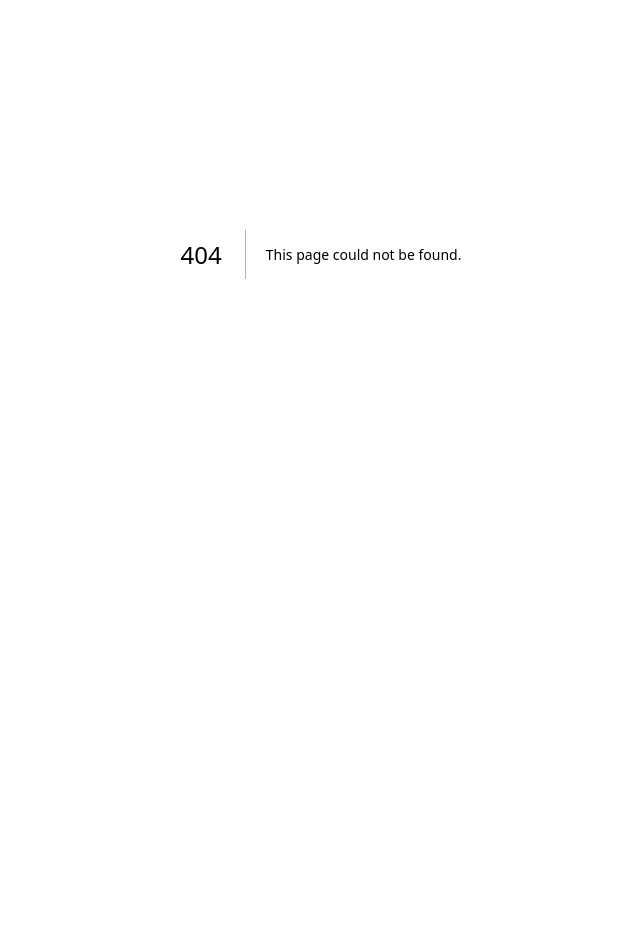
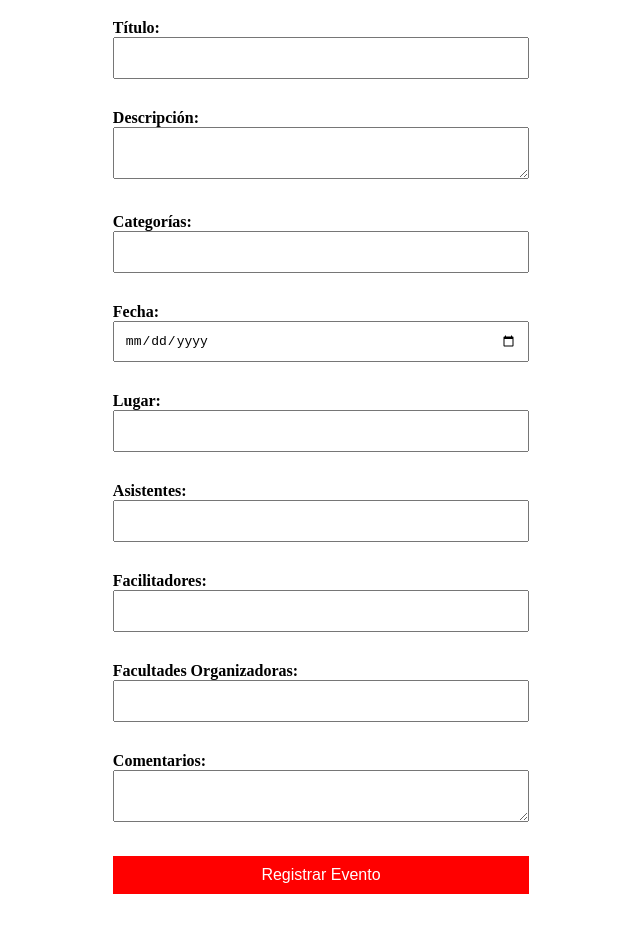
Before and after one commit to JuanJoseLL/sid-project, a Next.js app in the folder frontend/: page /events/register in a window 1280 px wide. Before the commit this address had no page. Shown: the part 146-1078 px from the top of the page, without its empty margins (319-959 px from the left). Before the commit the page ends 800 px from the top, so only its background shows below. Built offline with nearby package versions, Linux system fonts and the light colour scheme.

Commit message:
register event

```diff
--- /dev/null
+++ b/frontend/pages/events/register.tsx
@@ -0,0 +1,88 @@
+import { useState } from 'react';
+import { NextPage } from 'next';
+import Head from 'next/head';
+import styles from '../../styles/Home.module.css';
+
+const Register: NextPage = () => {
+  const [title, setTitle] = useState('');
+  const [description, setDescription] = useState('');
+  const [categories, setCategories] = useState('');
+  const [date, setDate] = useState('');
+  const [location, setLocation] = useState('');
+  const [attendees, setAttendees] = useState('');
+  const [facilitators, setFacilitators] = useState('');
+  const [organizingFaculties, setOrganizingFaculties] = useState('');
+  const [comments, setComments] = useState('');
+
+  const handleSubmit = (e: React.FormEvent) => {
+    e.preventDefault();
+    // Aquí se puede agregar la lógica para enviar los datos al backend
+    console.log({
+      title,
+      description,
+      categories,
+      date,
+      location,
+      attendees,
+      facilitators,
+      organizingFaculties,
+      comments
+    });
+  };
+
+  return (
+    <div className={styles.container}>
+      <Head>
+        <title>Registrar Evento</title>
+        <meta name="description" content="Registrar un nuevo evento" />
+        <link rel="icon" href="/favicon.ico" />
+      </Head>
+
+      <main className={styles.main}>
+        <h1 className={styles.title}>Registrar Nuevo Evento</h1>
+
+        <form onSubmit={handleSubmit} className={styles.form}>
+          <label>
+            Título:
+            <input type="text" value={title} onChange={(e) => setTitle(e.target.value)} />
+          </label>
+          <label>
+            Descripción:
+            <textarea value={description} onChange={(e) => setDescription(e.target.value)} />
+          </label>
+          <label>
+            Categorías:
+            <input type="text" value={categories} onChange={(e) => setCategories(e.target.value)} />
+          </label>
+          <label>
+            Fecha:
+            <input type="date" value={date} onChange={(e) => setDate(e.target.value)} />
+          </label>
+          <label>
+            Lugar:
+            <input type="text" value={location} onChange={(e) => setLocation(e.target.value)} />
+          </label>
+          <label>
+            Asistentes:
+            <input type="text" value={attendees} onChange={(e) => setAttendees(e.target.value)} />
+          </label>
+          <label>
+            Facilitadores:
+            <input type="text" value={facilitators} onChange={(e) => setFacilitators(e.target.value)} />
+          </label>
+          <label>
+            Facultades Organizadoras:
+            <input type="text" value={organizingFaculties} onChange={(e) => setOrganizingFaculties(e.target.value)} />
+          </label>
+          <label>
+            Comentarios:
+            <textarea value={comments} onChange={(e) => setComments(e.target.value)} />
+          </label>
+          <button type="submit" className={styles.button}>Registrar Evento</button>
+        </form>
+      </main>
+    </div>
+  );
+};
+
+export default Register;
--- a/frontend/pages/index.tsx
+++ b/frontend/pages/index.tsx
@@ -27,7 +27,7 @@ const Home: NextPage = () => {
         <div className={styles.grid}>
           <Link href="/events" legacyBehavior>
             <a className={styles.card}>
-              <h2>Ver Eventos &rarr;</h2>
+              <h2>Eventos &rarr;</h2>
               <p>Explora los eventos organizados por la universidad.</p>
             </a>
           </Link>
--- a/frontend/styles/Home.module.css
+++ b/frontend/styles/Home.module.css
@@ -90,3 +90,47 @@
     margin-top: 2rem;
     text-align: center;
   }
+  .container {
+    padding: 20px;
+    max-width: 800px;
+    margin: auto;
+  }
+
+  .title {
+    font-size: 2em;
+    text-align: center;
+    margin-bottom: 20px;
+  }
+
+  .form {
+    display: flex;
+    flex-direction: column;
+  }
+
+  .form label {
+    margin-bottom: 10px;
+    font-weight: bold;
+  }
+
+  .form input,
+  .form textarea {
+    margin-bottom: 20px;
+    padding: 10px;
+    font-size: 1em;
+    width: 100%;
+    box-sizing: border-box;
+  }
+
+  .button {
+    background-color: #ff0000;
+    color: white;
+    padding: 10px;
+    font-size: 1em;
+    border: none;
+    cursor: pointer;
+    text-align: center;
+  }
+
+  .button:hover {
+    background-color: #cc0000;
+  }
```
Also changed, not shown: frontend/pages/events.tsx (+40 -4 lines), frontend/pages/events/[id].tsx (added, +58 -0 lines).
